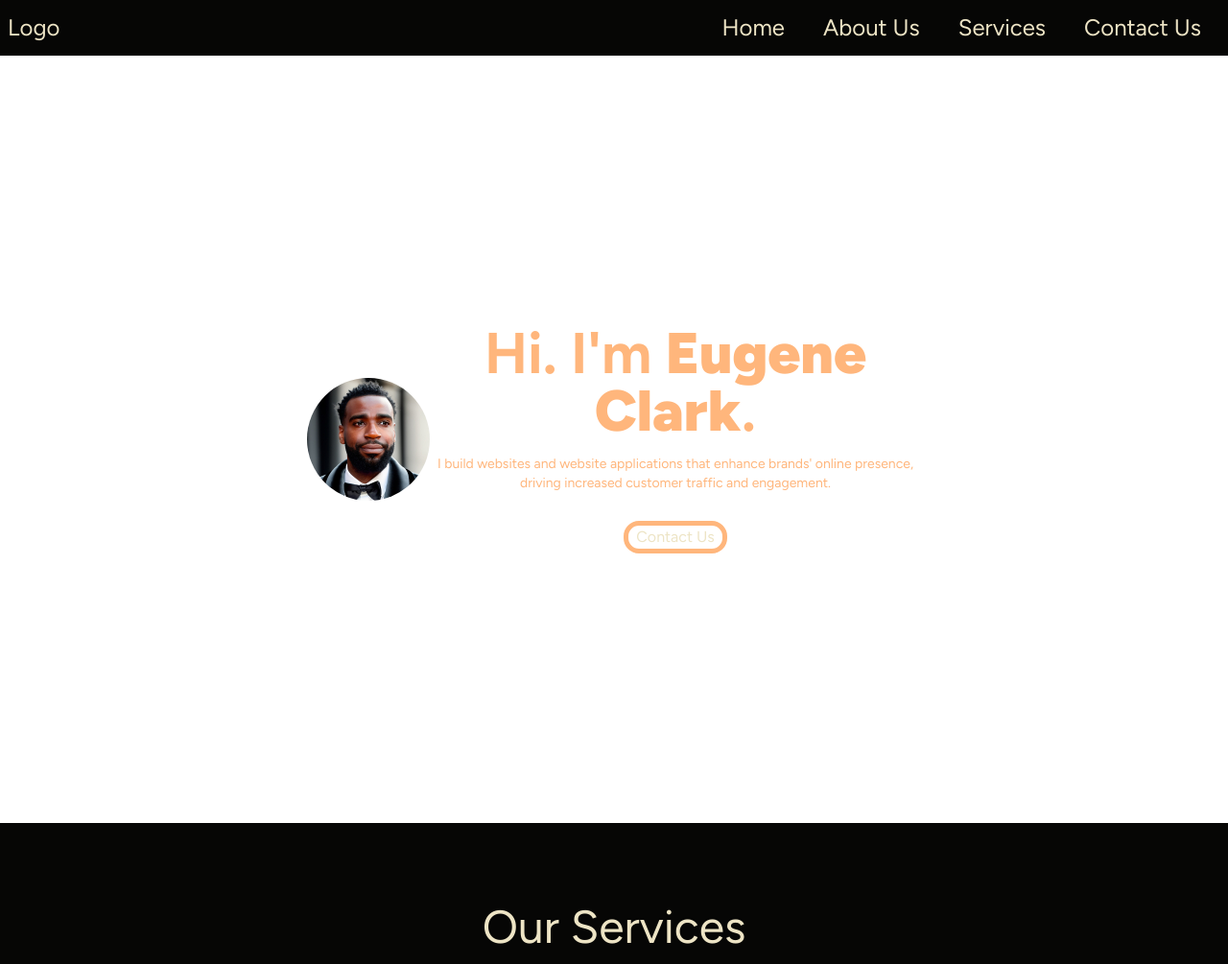
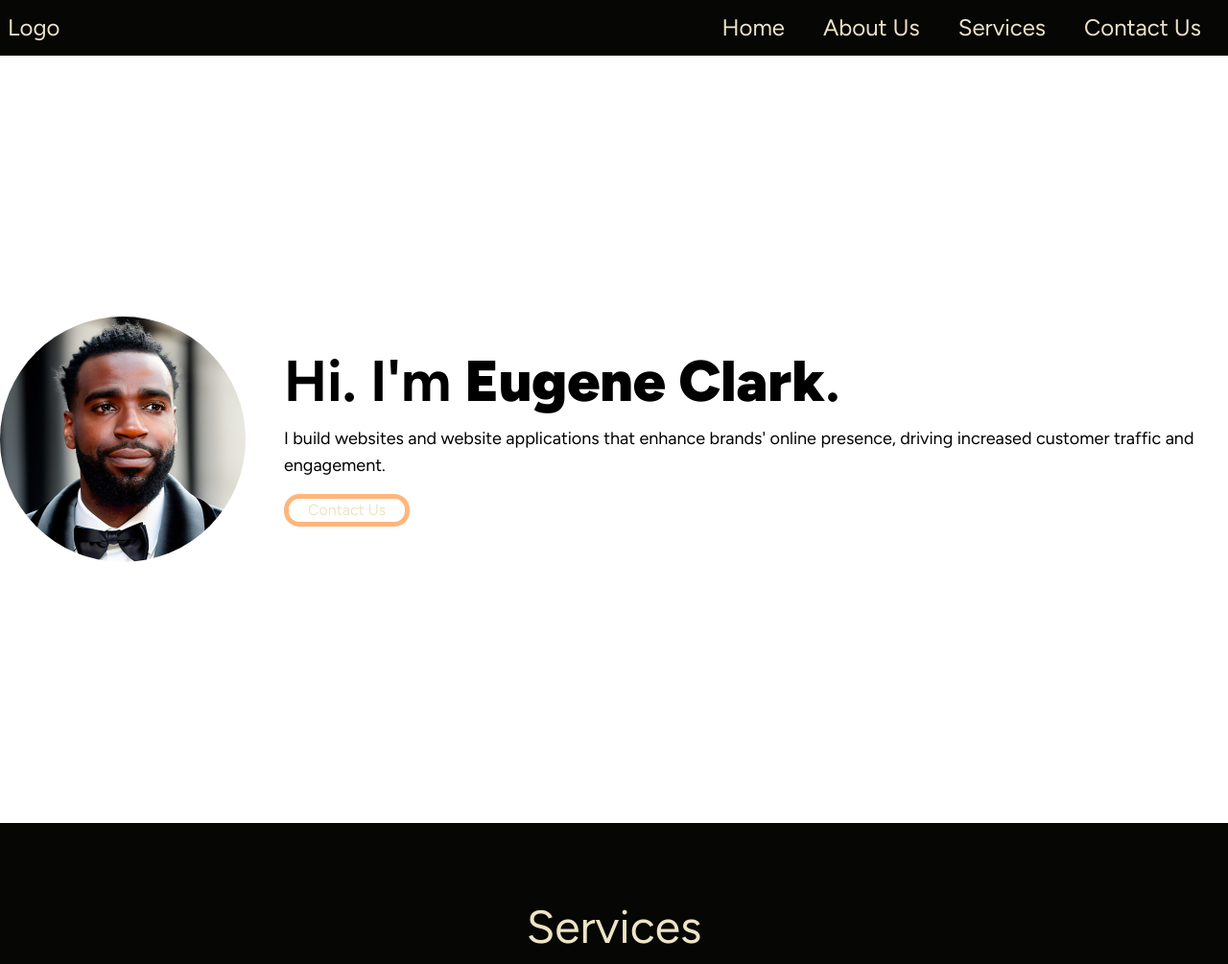
Before and after one commit to clarkjr2016/tailwindPortfolio, a website: page index.html in a window 1280 px wide. Shown: the top 1005 px of the page at 96% size. Drawn offline with Linux system fonts and the light colour scheme.

Commit message:
Removed custom classes from my Tailwind project because duh

```diff
--- a/index.html
+++ b/index.html
@@ -58,27 +58,27 @@
 
     <section class="flex justify-center items-center h-dvh">
       <div
-        class="heroContent flex flex-col lg:flex-row lg:justify-between centered gap-y-4"
+        class="flex flex-col justify-center items-center max-w-96 md:max-w-md lg:max-w-full lg:flex-row lg:justify-between gap-y-4"
       >
         <img
           src="Assets/Avatar Photo.jpg"
           alt="Avatar Photo"
-          class="rounded-full max-w-32"
+          class="rounded-full max-w-32 md:max-w-64"
         />
-        <div class="flex flex-col gap-y-4">
-          <div class="flex flex-col text-center max-w-max gap-y-4">
+        <div class="flex flex-col gap-y-4 lg:ml-10">
+          <div class="flex flex-col text-center max-w-max gap-y-4 lg:text-left">
             <h1 class="text-2xl font-semibold md:text-6xl md:font-bold">
               Hi. I'm <strong>Eugene Clark</strong>.
             </h1>
-            <p class="text-sm">
+            <p class="text-sm md:text-lg">
               I build websites and website applications that enhance brands'
               online presence, driving increased customer traffic and
               engagement.
             </p>
           </div>
 
-          <a class="max-w-24 md:max-w-96 mx-auto"
-            ><button class="noFill lightBorder text-base rounded-2xl px-2">
+          <a class="max-w-24 md:max-w-lg mx-auto lg:mx-0"
+            ><button class="noFill lightBorder text-base rounded-2xl px-5">
               Contact Us
             </button></a
           >
@@ -88,7 +88,7 @@
 
     <section class="darkBackground flex centered p-12">
       <div class="flex column centered spacEvenly minWidth50">
-        <h2 class="my-6 text-center">Our Services</h2>
+        <h2 class="my-6 text-center">Services</h2>
         <section class="flex flex-col spacEvenly minWidth75 space">
           <div class="service flex column centered spacEvenly">
             <img src="https://placehold.co/100x100/png" alt="Service 1" />
```
Also changed, not shown: src/output.css.
